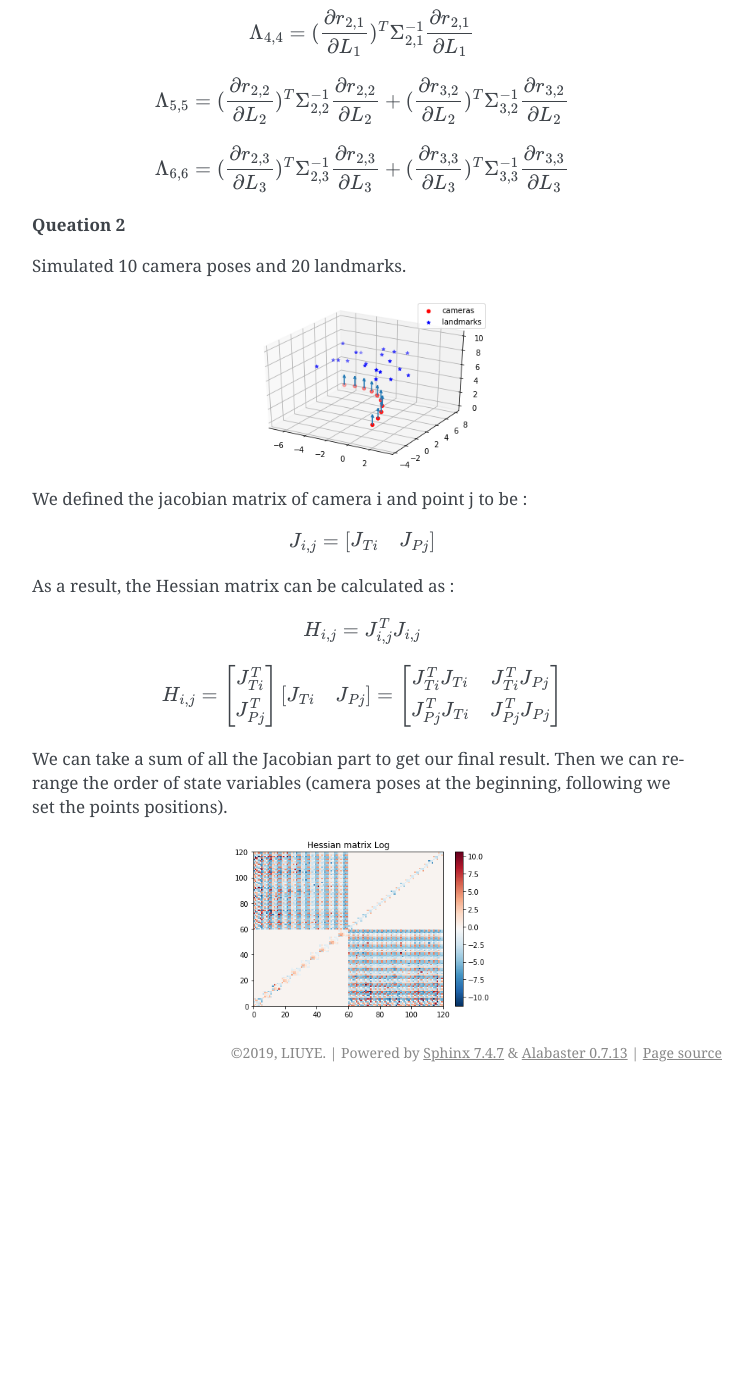
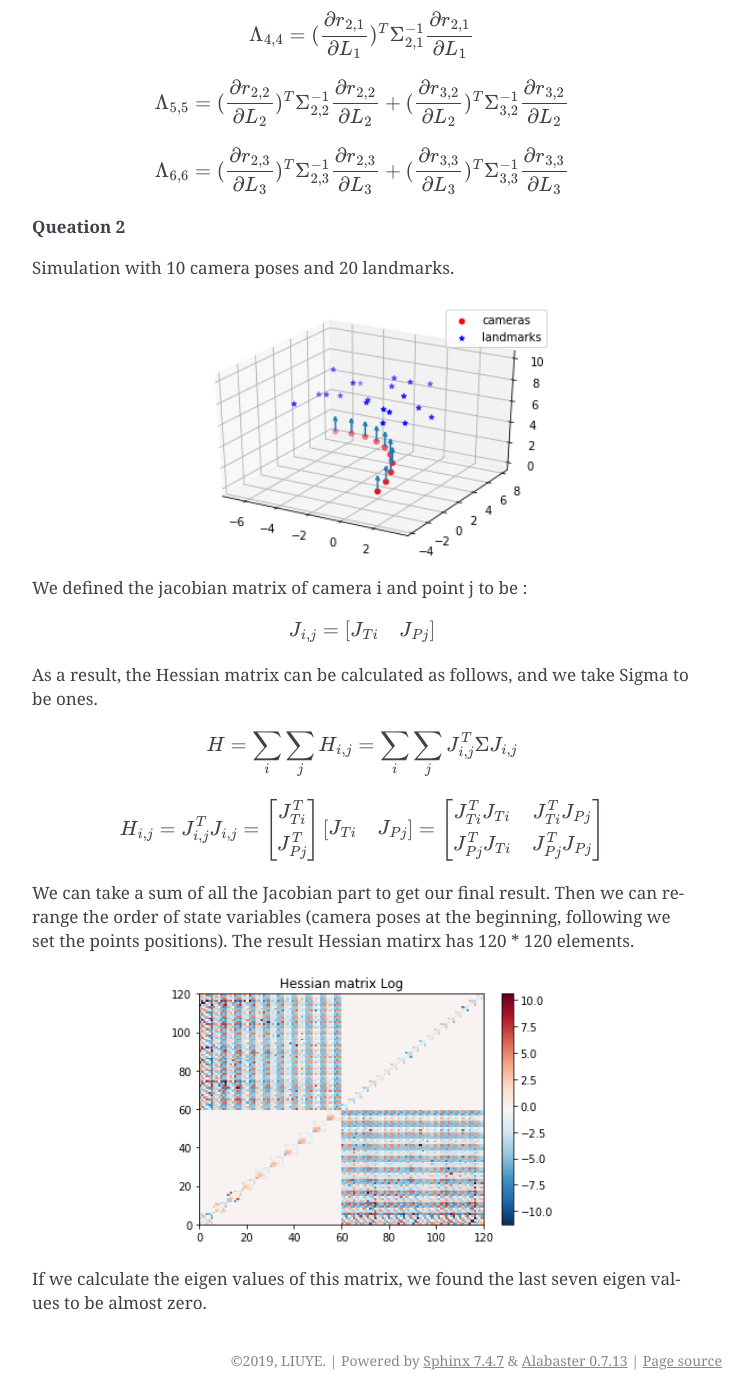
Before and after one commit to gggliuye/VIO, a Sphinx documentation site: the page built from docs/deepblue/VIO.rst, in a window 1280 px wide and 1400 px high, scrolled down 2994 px. Shown: the whole window, without its empty margins (388-1141 px from the left). Built offline with Sphinx 7.4.7, drawn with Linux system fonts in a browser that asks for light colours; before the commit the page ends 4086 px from its top, so only the background shows below that.

Commit message:
Update VIO.rst

```diff
--- a/docs/deepblue/VIO.rst
+++ b/docs/deepblue/VIO.rst
@@ -146,10 +146,10 @@
 
 **Queation 2**
 
-Simulated 10 camera poses and 20 landmarks.
+Simulation with 10 camera poses and 20 landmarks.
 
 .. image:: images/sim.png
-   :width: 40%
+   :width: 60%
    :align: center
 
 
@@ -158,20 +158,25 @@
 .. math::
     J_{i,j} = \begin{bmatrix} J_{Ti} & J_{Pj}  \end{bmatrix}
 
-As a result, the Hessian matrix can be calculated as :
+As a result, the Hessian matrix can be calculated as follows, and we take Sigma to be ones.
+
+.. math::
+    H = \sum_{i} \sum_{j} H_{i,j} = \sum_{i} \sum_{j} J_{i,j}^{T} \Sigma  J_{i,j}
 
 .. math::
     H_{i,j} = J_{i,j}^{T} J_{i,j}
-
-.. math::
-    H_{i,j} = \begin{bmatrix} J_{Ti}^{T} \\ J_{Pj}^{T}  \end{bmatrix}
+            = \begin{bmatrix} J_{Ti}^{T} \\ J_{Pj}^{T}  \end{bmatrix}
               \begin{bmatrix} J_{Ti} & J_{Pj}  \end{bmatrix}
             = \begin{bmatrix} J_{Ti}^{T}J_{Ti} & J_{Ti}^{T}J_{Pj} \\
                J_{Pj}^{T}J_{Ti} & J_{Pj}^{T}J_{Pj}\end{bmatrix}
 
 We can take a sum of all the Jacobian part to get our final result.
-Then we can re-range the order of state variables (camera poses at the beginning, following we set the points positions).
+Then we can re-range the order of state variables (camera poses at the beginning, following we set the points positions). The result Hessian matirx has 120 * 120 elements.
+
 
 .. image:: images/hessian.png
-   :width: 40%
+   :width: 60%
    :align: center
+
+
+If we calculate the eigen values of this matrix, we found the last seven eigen values to be almost zero.
```
